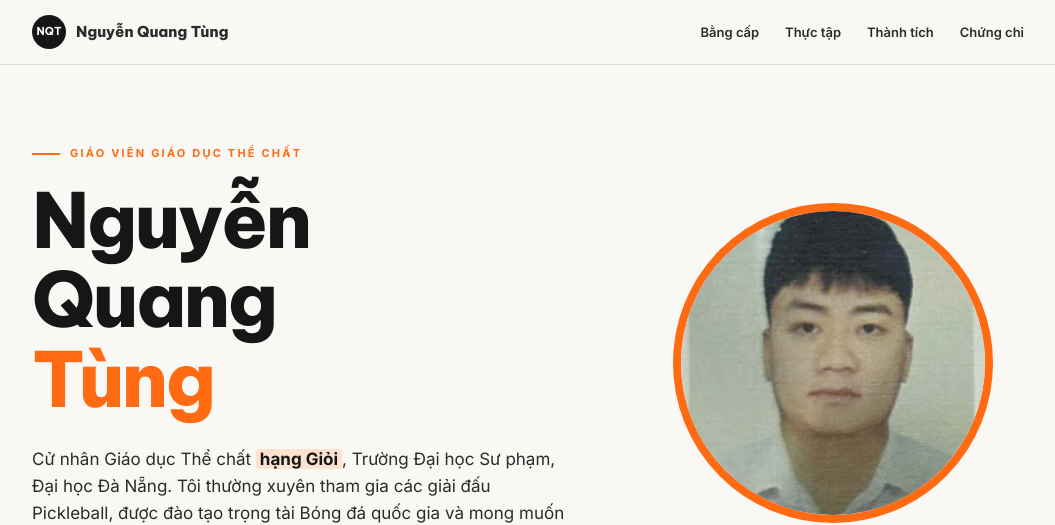
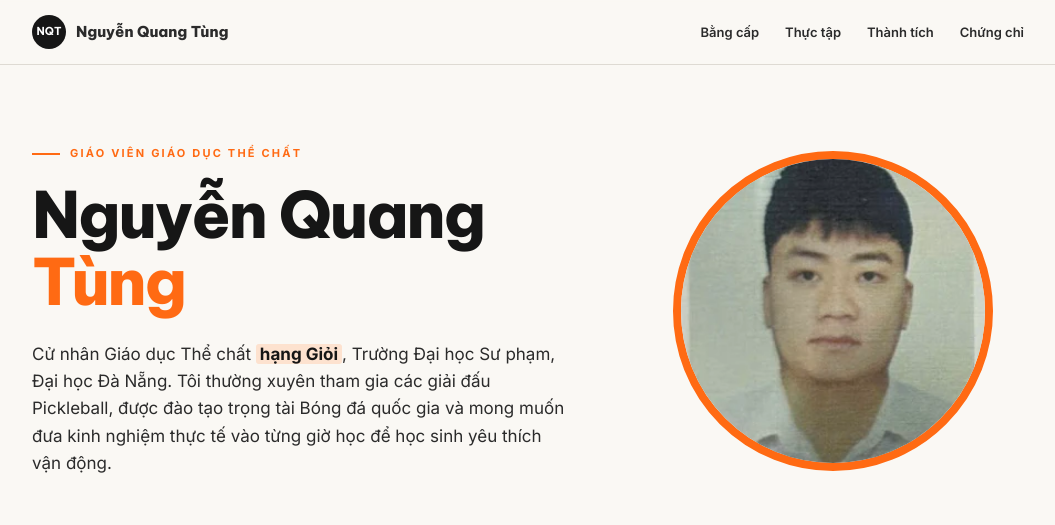
Before and after one commit to vynt1811-svg/portfolio-nguyen-quang-tung, a plain HTML site: page index.html in a window 1280 px wide. Shown: the top 525 px of the page, without its empty margins (112-1167 px from the left). Drawn offline with Linux system fonts and the light colour scheme.

Commit message:
Chữ Tùng cùng cỡ với họ tên

```diff
--- a/index.html
+++ b/index.html
@@ -22,8 +22,8 @@ nav ul a:hover{color:var(--orange)}
 .hero{padding:80px 0 70px;display:grid;grid-template-columns:1.4fr 1fr;gap:6vw;align-items:center}
 .eyebrow{font-size:11px;font-weight:800;letter-spacing:.2em;color:var(--orange);margin-bottom:18px;display:flex;align-items:center;gap:10px}
 .eyebrow::before{content:"";width:28px;height:2px;background:var(--orange)}
-h1{font-family:'Be Vietnam Pro';font-weight:800;font-size:clamp(38px,6vw,76px);line-height:1.05;letter-spacing:-.03em;color:var(--ink)}
-h1 em{font-style:normal;color:var(--orange);display:block}
+h1{font-family:'Be Vietnam Pro';font-weight:800;font-size:clamp(34px,5.2vw,64px);line-height:1.05;letter-spacing:-.03em;color:var(--ink)}
+h1 em{font:inherit;font-style:normal;font-size:1em;letter-spacing:inherit;color:var(--orange);display:inline}
 .lead{margin-top:26px;font-size:17px;max-width:560px;color:var(--body)}
 .lead b{background:#fde2cf;color:var(--ink);padding:0 4px;border-radius:3px}
 .avatar{width:min(320px,70vw);aspect-ratio:1;border-radius:50%;border:8px solid var(--orange);overflow:hidden;justify-self:center;background:#ddd}
@@ -74,7 +74,7 @@ footer p{margin-top:14px;font-size:14px}
   <header class="hero">
     <div>
       <p class="eyebrow">GIÁO VIÊN GIÁO DỤC THỂ CHẤT</p>
-      <h1>Nguyễn Quang<em>Tùng</em></h1>
+      <h1>Nguyễn Quang <em>Tùng</em></h1>
       <p class="lead">Cử nhân Giáo dục Thể chất <b>hạng Giỏi</b>, Trường Đại học Sư phạm, Đại học Đà Nẵng. Tôi thường xuyên tham gia các giải đấu Pickleball, được đào tạo trọng tài Bóng đá quốc gia và mong muốn đưa kinh nghiệm thực tế vào từng giờ học để học sinh yêu thích vận động.</p>
     </div>
     <div class="avatar"><img src="img/avatar.png" alt="Nguyễn Quang Tùng"></div>
```
